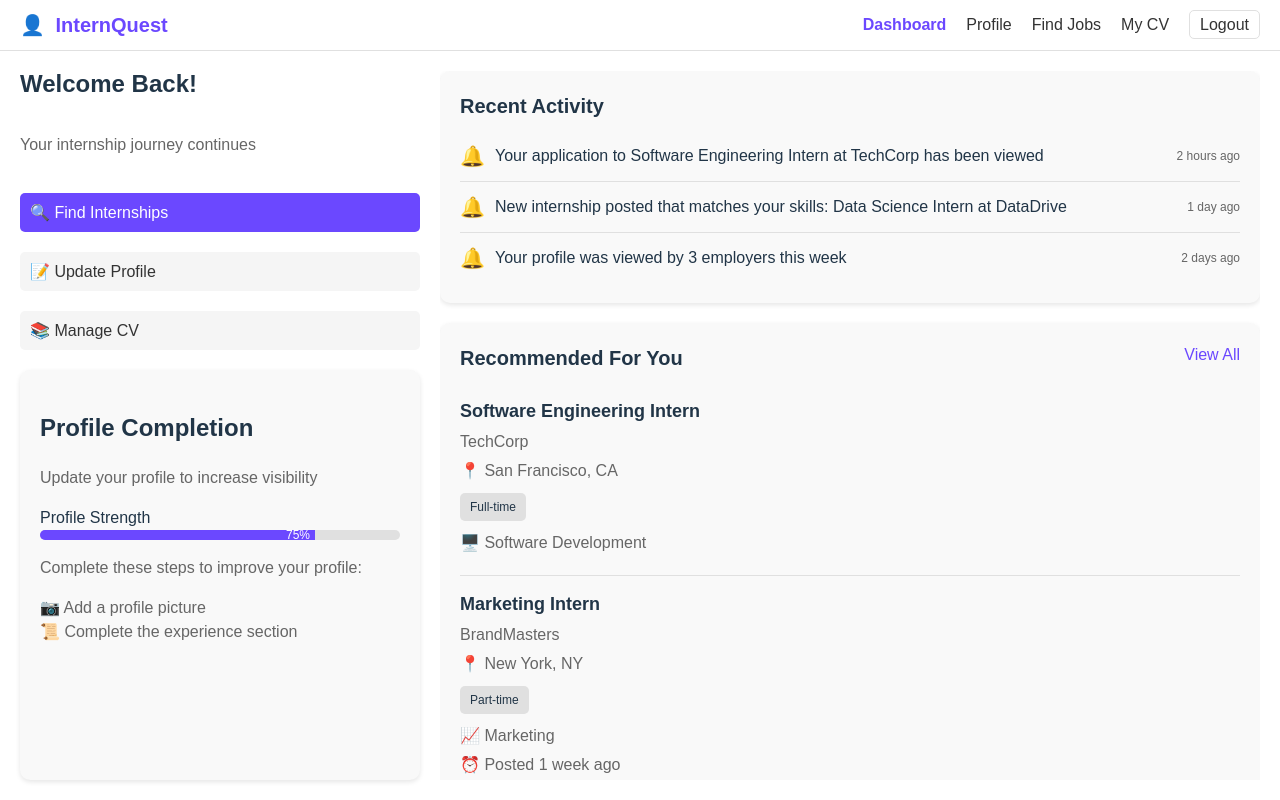
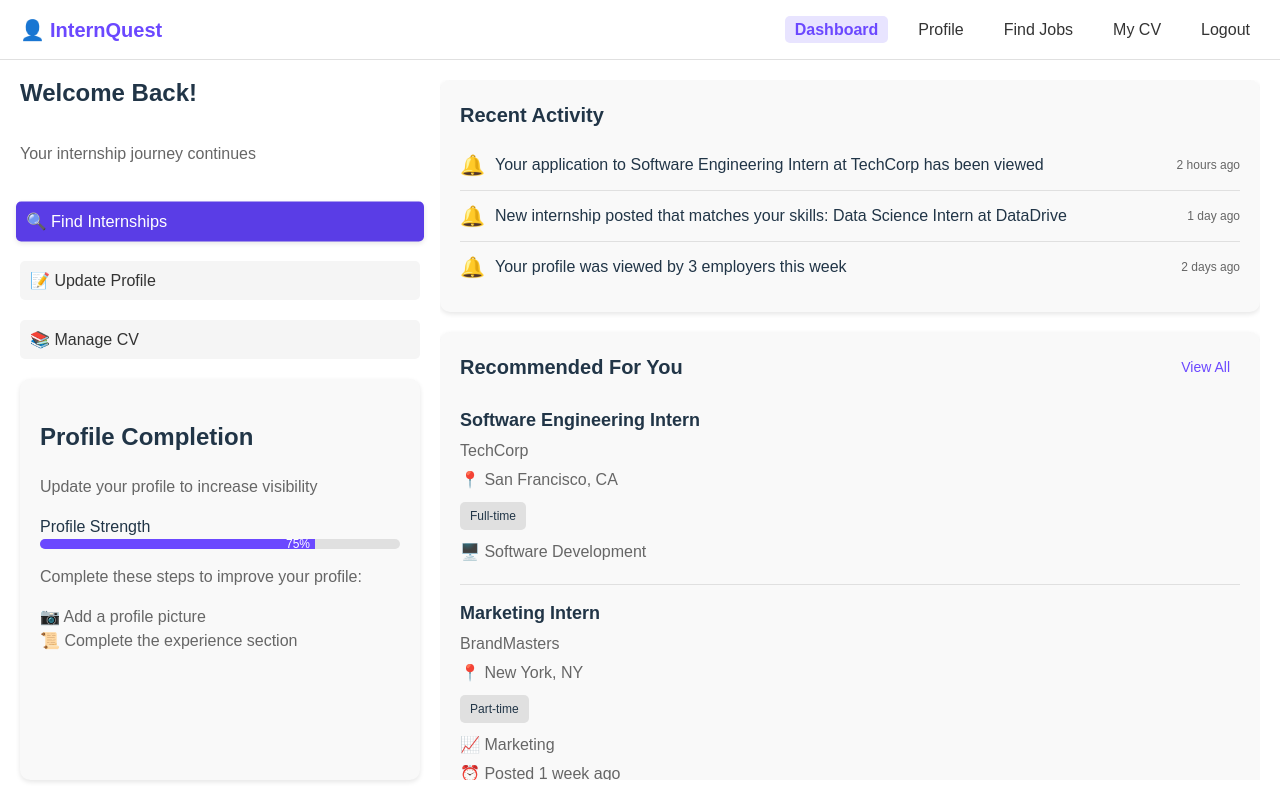
Before and after one commit to kaveenskn/InternQuest-web-Group2, a React (Vite) app: page / in a window 1280 px wide. In both pictures the pointer is over the button "🔍 Find Internships". Built offline with nearby package versions, Linux system fonts and the light colour scheme.

Commit message:
Update dashboard css file

```diff
--- a/src/pages/dashboard.jsx
+++ b/src/pages/dashboard.jsx
@@ -1,4 +1,3 @@
-// pages/dashboard.jsx
 import React from "react";
 import Navbar from "../component/navbar";
 import "../styles/dashboard.css";
@@ -8,7 +7,6 @@ const Dashboard = () => {
     <div className="dashboard">
       <Navbar />
       <div className="dashboard-content">
-        {/* Left Section */}
         <div className="dashboard-left">
           <h1>Welcome Back!</h1>
           <p>Your internship journey continues</p>
@@ -35,7 +33,6 @@ const Dashboard = () => {
           </div>
         </div>
 
-        {/* Right Section */}
         <div className="dashboard-right">
           <div className="recent-activity">
             <h2>Recent Activity</h2>
--- a/src/styles/dashboard.css
+++ b/src/styles/dashboard.css
@@ -29,7 +29,6 @@ body,
   overflow-y: auto;
 }
 
-
 .dashboard-left {
   flex: 1;
   display: flex;
@@ -60,6 +59,7 @@ body,
   display: flex;
   align-items: center;
   gap: 5px;
+  transition: all 0.3s ease;
 }
 
 .find-internships-btn {
@@ -67,10 +67,23 @@ body,
   color: white;
 }
 
+.find-internships-btn:hover {
+  background-color: #5a3de6;
+  transform: scale(1.02);
+  box-shadow: 0 2px 5px rgba(0, 0, 0, 0.1);
+}
+
 .update-profile-btn,
 .manage-cv-btn {
   background-color: #f5f5f5;
   color: #333;
+}
+
+.update-profile-btn:hover,
+.manage-cv-btn:hover {
+  background-color: #e8e8e8;
+  transform: scale(1.02);
+  box-shadow: 0 2px 5px rgba(0, 0, 0, 0.1);
 }
 
 .profile-completion {
@@ -114,7 +127,6 @@ body,
   gap: 5px;
   color: #666;
 }
-
 
 .dashboard-right {
   flex: 2;
@@ -176,6 +188,16 @@ body,
   right: 20px;
   color: #6b48ff;
   text-decoration: none;
+  font-size: 14px;
+  padding: 5px 10px;
+  border-radius: 5px;
+  transition: all 0.3s ease;
+}
+
+.view-all:hover {
+  background-color: #e8e4ff;
+  transform: scale(1.05);
+  color: #5a3de6;
 }
 
 .job-card {
--- a/src/styles/navbar.css
+++ b/src/styles/navbar.css
@@ -7,12 +7,15 @@
   border-bottom: 1px solid #e0e0e0;
   width: 100%;
   box-sizing: border-box;
+  height: 60px;
 }
 
 .navbar-brand {
   font-size: 20px;
   font-weight: bold;
   color: #6b48ff;
+  display: flex;
+  align-items: center;
 }
 
 .navbar-brand .icon {
@@ -31,15 +34,37 @@
   text-decoration: none;
   color: #333;
   font-size: 16px;
+  padding: 5px 10px;
+  border-radius: 5px;
+  transition: all 0.3s ease;
+}
+
+.navbar-links li a:hover {
+  background-color: #f0f0f0;
+  color: #6b48ff;
+  transform: scale(1.05);
 }
 
 .navbar-links li a.active {
   font-weight: bold;
   color: #6b48ff;
+  background-color: #e8e4ff;
 }
+
+.navbar-links li a.active:hover {
+  background-color: #d9d4ff;
 
 .navbar-links li a.logout {
   border: 1px solid #e0e0e0;
   padding: 5px 10px;
   border-radius: 5px;
+  color: #333;
 }
+
+.navbar-links li a.logout:hover {
+  background-color: #ffeeee;
+  border-color: #ff5555;
+  color: #ff5555;
+  transform: scale(1.05);
+}
+}
```
